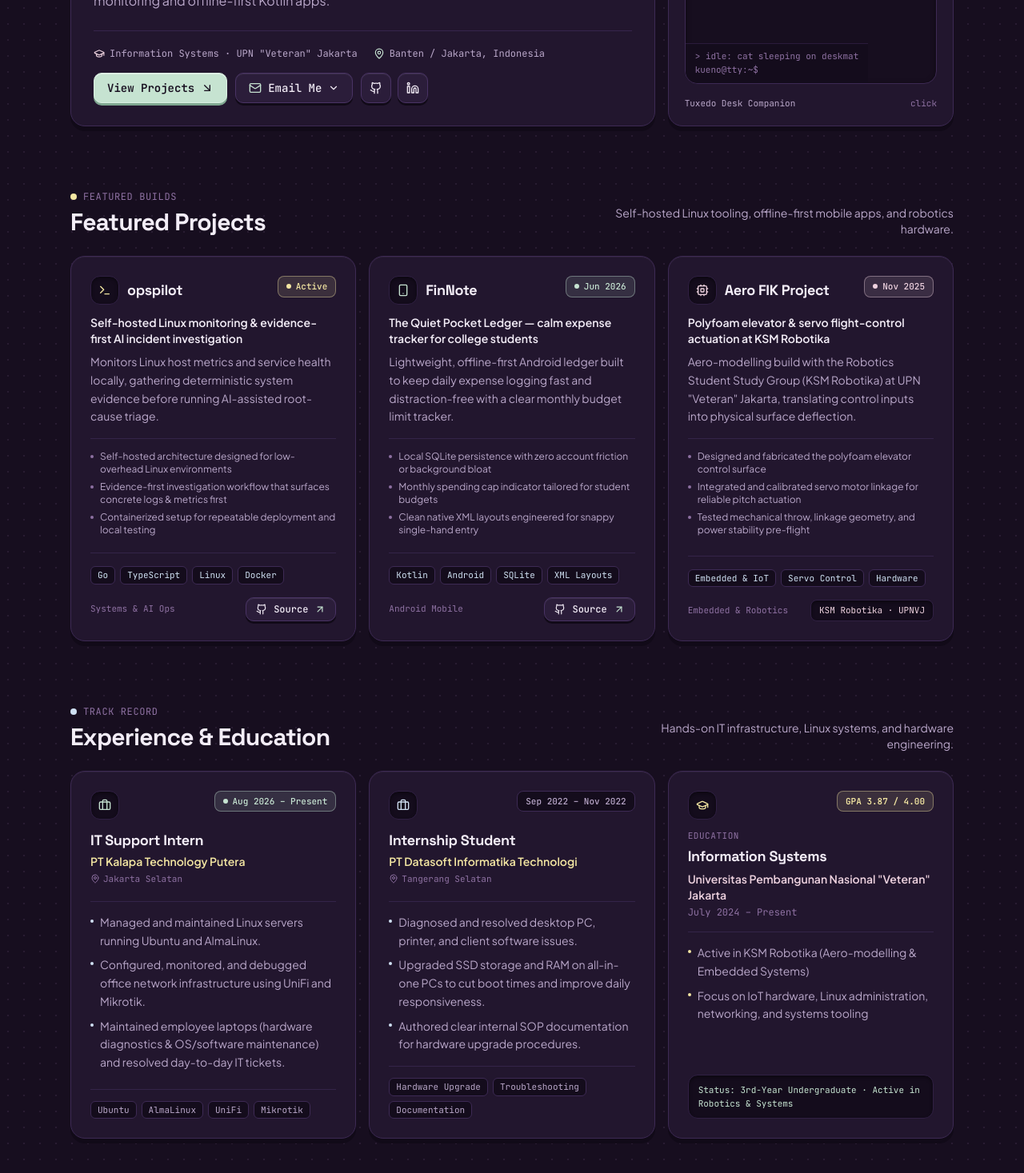
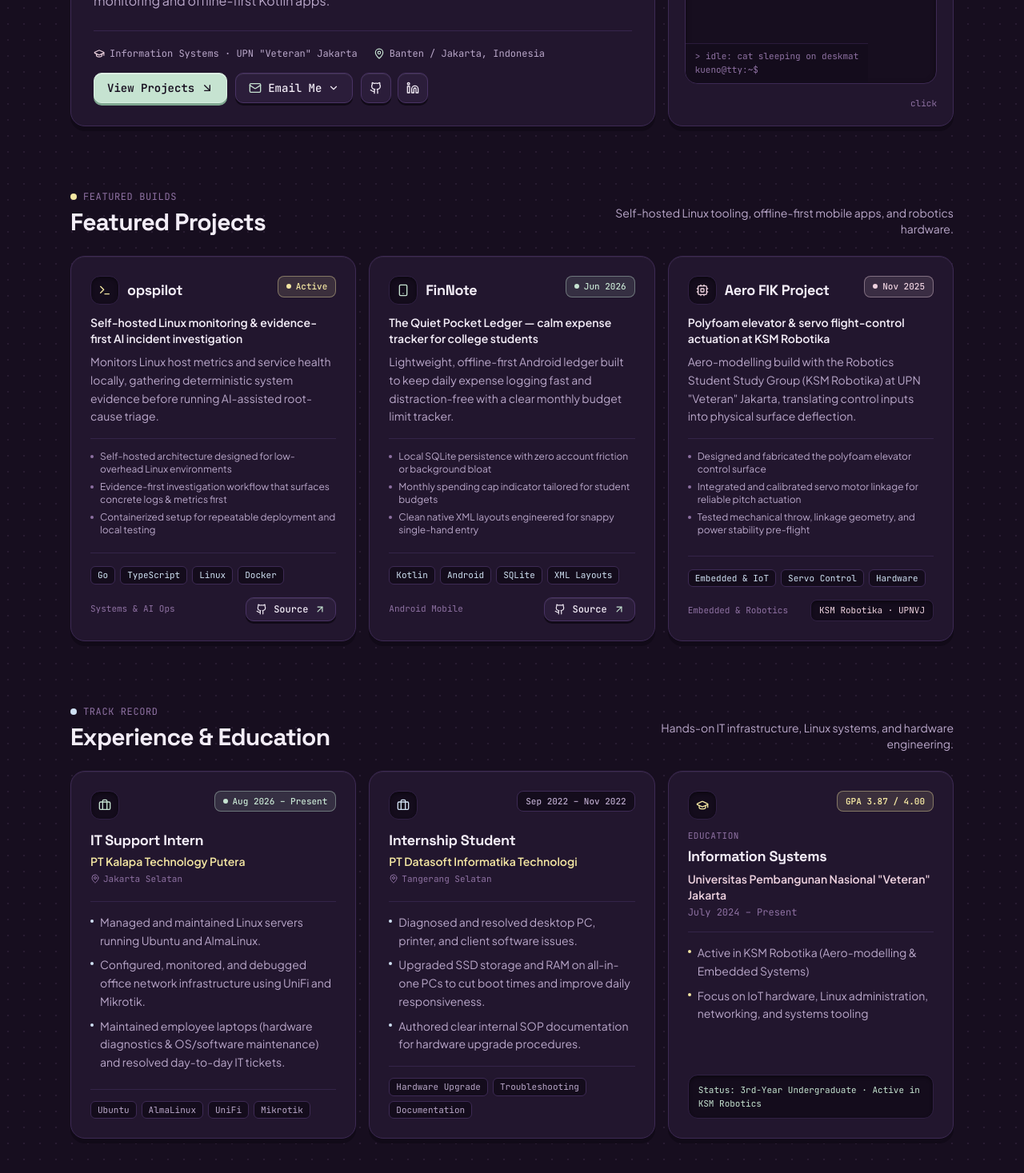
Before and after one commit to kuenobaikbanget/my-porto, a React (Vite) app: page / in a window 1280 px wide. Shown: the part 360-1827 px from the top of the page at 80% size. Built offline with nearby package versions, Linux system fonts and the light colour scheme.

Commit message:
chore: refine cat widget footer and education status copy

```diff
--- a/src/components/ExperienceBento.tsx
+++ b/src/components/ExperienceBento.tsx
@@ -116,7 +116,7 @@ export const ExperienceBento: FC = () => {
           </div>
 
           <div className="recessed-well mt-5 rounded-xl px-3 py-2.5 font-mono text-[11px] text-[#c6e3d1]">
-            Status: 3rd-Year Undergraduate · Active in Robotics &amp; Systems
+            Status: 3rd-Year Undergraduate · Active in KSM Robotics
           </div>
         </article>
       </div>
--- a/src/components/TuxedoCatWidget.tsx
+++ b/src/components/TuxedoCatWidget.tsx
@@ -303,8 +303,7 @@ export const TuxedoCatWidget: FC = () => {
       </button>
 
       {/* Bottom Deskmat Tag */}
-      <div className="flex items-center justify-between font-mono text-[11px] text-[#b9a7c9]">
-        <span>Tuxedo Desk Companion</span>
+      <div className="flex items-center justify-end font-mono text-[11px]">
         <span className="text-[#8e71a2]">click</span>
       </div>
     </div>
```
